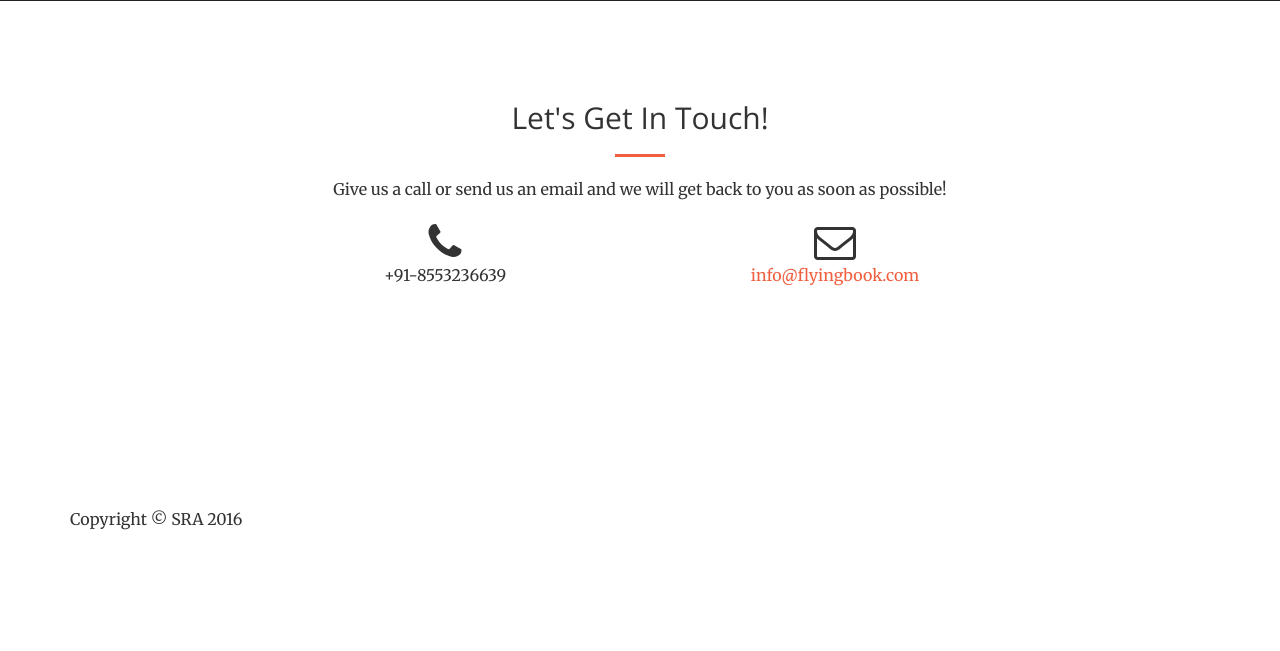
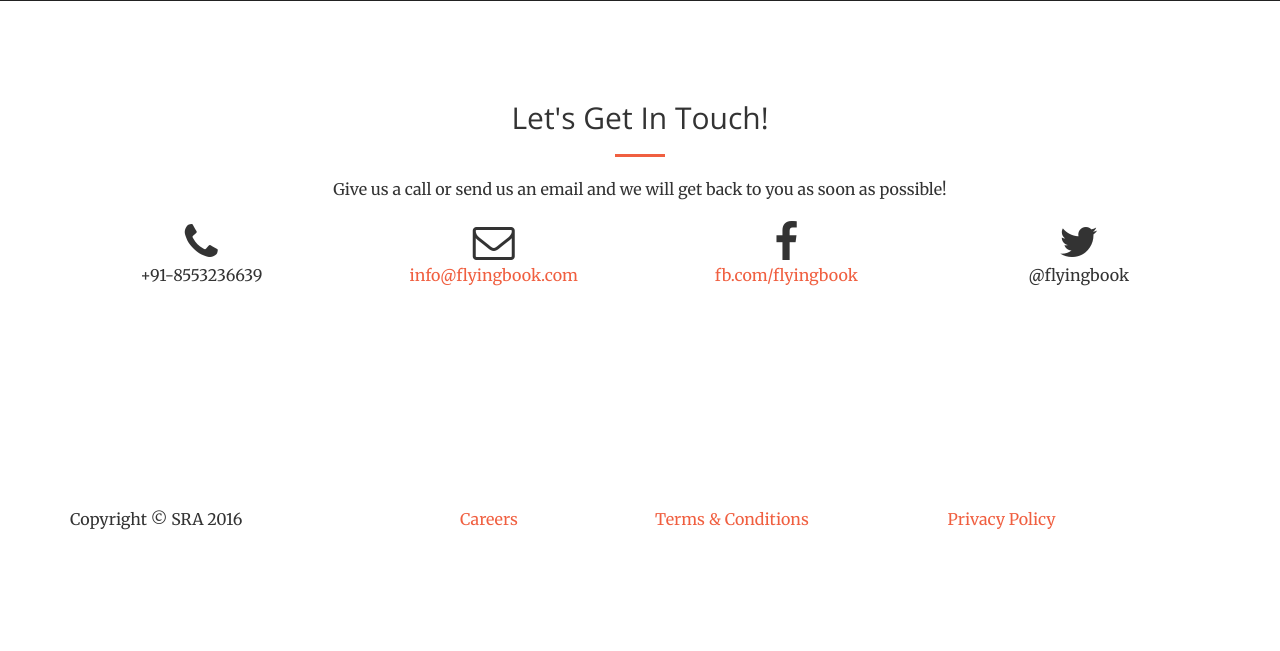
Before and after one commit to surajjana/savyrocket, a PHP site: page /flyingbook/home.php in a window 1280 px wide. Shown: the part 1933-2584 px from the top of the page. Run offline with PHP 8.4, Linux system fonts and the light colour scheme; the visitor is signed in with stand-in values (Sample User, id 1); data that the repository does not hold is empty; some libraries are stand-ins or nearby versions.

Commit message:
new commit

```diff
--- a/home.php
+++ b/home.php
@@ -114,6 +114,9 @@ if(! $retval_bid )
                     </li>
                     <li>
                         <a href="vl.php">Virtual Library</a>
+                    </li>
+                    <li>
+                        <a href="seller/index.html">Seller</a>
                     </li>
                     <li>
                         <a class="page-scroll" href="#contact">Contact</a>
@@ -289,13 +292,21 @@ if(! $retval_bid )
                     <hr class="primary">
                     <p>Give us a call or send us an email and we will get back to you as soon as possible!</p>
                 </div>
-                <div class="col-lg-4 col-lg-offset-2 text-center">
+                <div class="col-lg-3 text-center">
                     <i class="fa fa-phone fa-3x wow bounceIn"></i>
                     <p>+91-8553236639</p>
                 </div>
-                <div class="col-lg-4 text-center">
+                <div class="col-lg-3 text-center">
                     <i class="fa fa-envelope-o fa-3x wow bounceIn" data-wow-delay=".1s"></i>
                     <p><a href="mailto:info@careersensy.com">info@flyingbook.com</a></p>
+                </div>
+                <div class="col-lg-3 text-center">
+                    <i class="fa fa-facebook fa-3x wow bounceIn" data-wow-delay=".1s"></i>
+                    <p><a href="http://fb.com/flyingbook">fb.com/flyingbook</a></p>
+                </div>
+                <div class="col-lg-3 text-center">
+                    <i class="fa fa-twitter fa-3x wow bounceIn" data-wow-delay=".1s"></i>
+                    <p>@flyingbook</p>
                 </div>
             </div>
         </div>
@@ -304,8 +315,17 @@ if(! $retval_bid )
     <section id="footer">
         <div class="container">
             <div class="row">
-                <div class="col-lg-12">
+                <div class="col-lg-4">
                     <p>Copyright &copy; SRA 2016</p>
+                </div>
+                <div class="col-lg-2">
+                    <a href="#"><p>Careers</p></a>
+                </div>
+                <div class="col-lg-3">
+                    <a href="#"><p>Terms & Conditions</p></a>
+                </div>
+                <div class="col-lg-2">
+                    <a href="#"><p>Privacy Policy</p></a>
                 </div>
             </div>
         </div>
```
Also changed, not shown: 1 other file.
